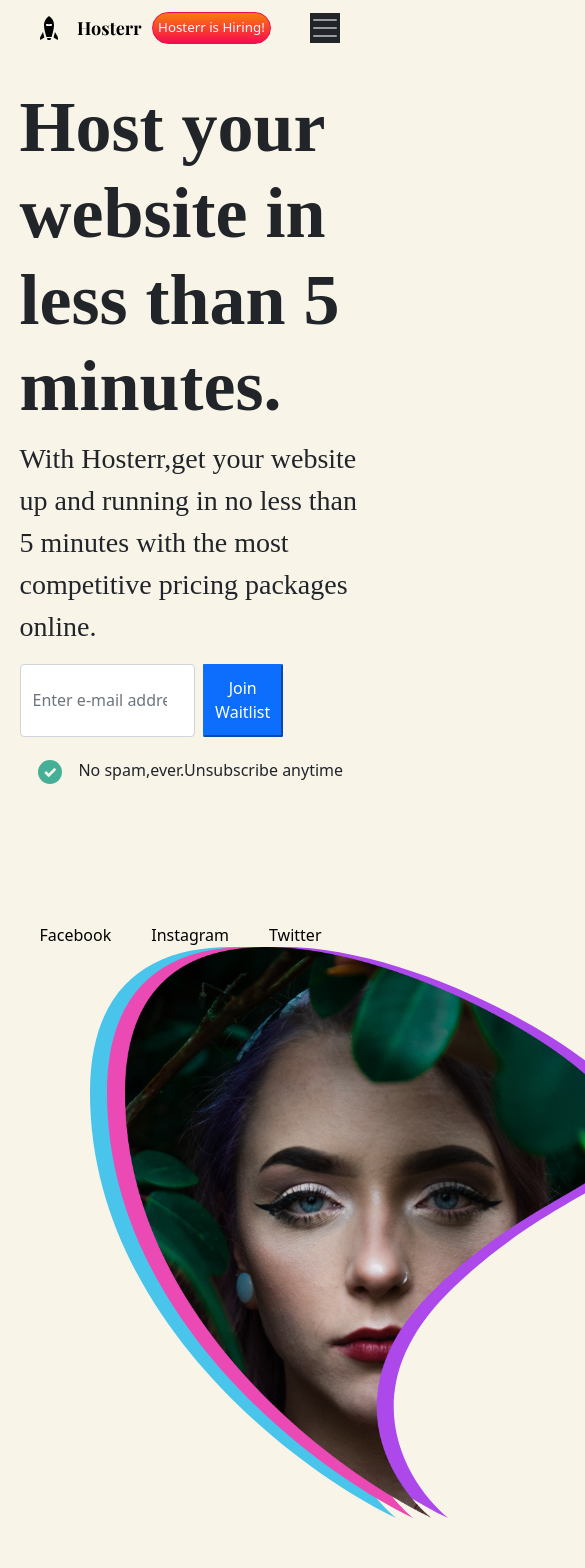
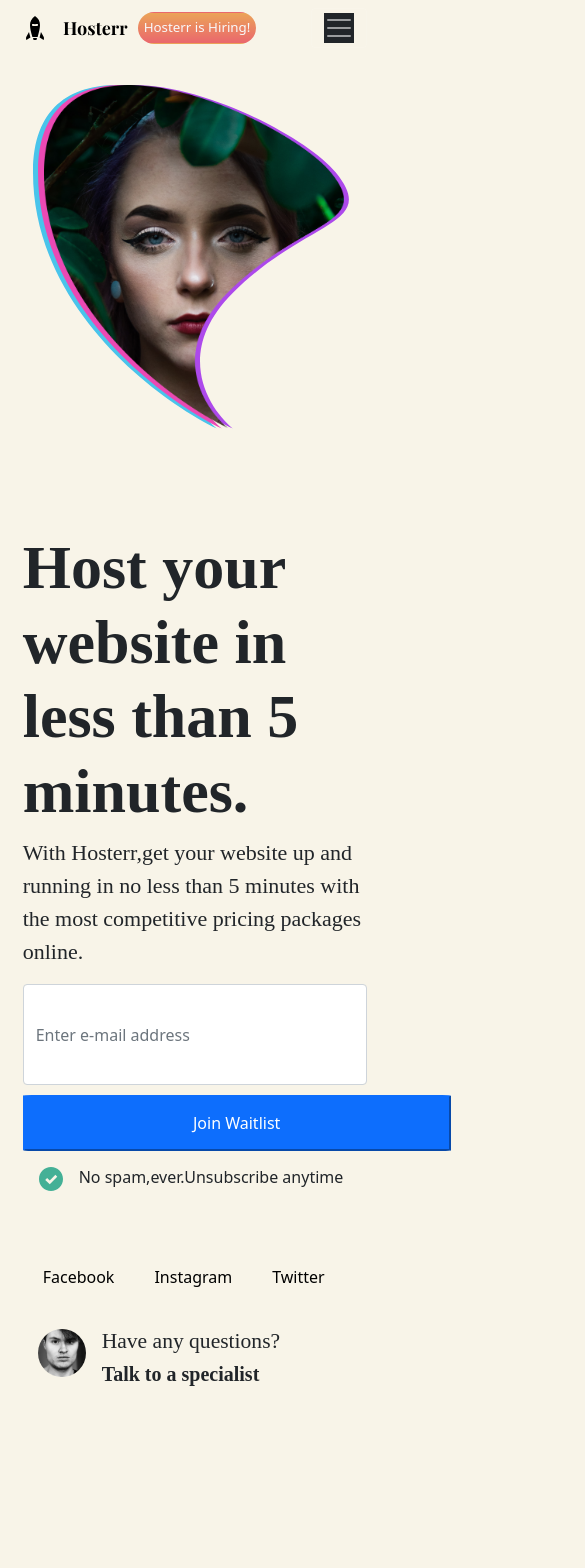
Before and after one commit to catherinekimani/Level-1-, a React (Create React App) app: page / in a window 390 px wide. Shown: the top 1568 px of the page, 585 px wide, since content can reach past the window. After the commit the page ends 1394 px from the top, so only its background shows below. Built offline with nearby package versions, Linux system fonts and the light colour scheme.

Commit message:
ft:Add media queries for mobile view

```diff
--- a/src/App.css
+++ b/src/App.css
@@ -1,8 +1,8 @@
 .container-fluid{
     width: 100%;
-    height: auto;
-    padding-left: 5%;
-    padding-right: 5%;
+    height: auto!important;
+    padding-left: 3%;
+    padding-right: 3%;
 }
 
 li{
@@ -44,12 +44,35 @@ ul li a{
     top: 20%;
     left: 30%;
 }
+button{
+    outline: none;
+}
+.form-check {
 
-.form-check {
-    margin-left: -6%;
-    margin-top: 2%;
+    padding:0!important;
+    padding-left: 0 !important;
+}
+form{
+    height: 80vh;
+}
+.avatar{
+    width: 100% !important;
+
+    margin-left: 95% !important;
+}
+.all{
+    width:1100px !important;
+    margin-top: 20%;
 }
 
+.para{
+    width: 400px;
+}
+
+.two{
+    padding-left: 3%;
+    padding-right: 3%;
+}
 /* media queries */
 @media screen and (max-width: 480px) {
     .btn1{
@@ -61,4 +84,61 @@ ul li a{
     .btn2{
         display: none;
     }
+
+    h1{
+        font-size: 62px !important;
+        margin-top: 45px;
+    }
+    p{
+        font-size: 22px !important;
+    }
+    .row{
+        display: flex;
+        flex-direction: column-reverse;
+    }
+    .parent img{
+        width: 300px;
+    }
+    .row .second{
+        padding: 0;
+        padding-right: 70%;
+        width: auto;
+        height: 400px;
+    }
+    .col-md-6{
+        height: auto;
+    }
+    input{
+        height: 12vh;
+
+    }
+    .form{
+        display: flex;
+        flex-direction: column;
+    }
+    .btn3{
+        width:428px !important;
+        margin: 0 !important;
+        margin-top: 10px !important;
+    }
+
+    .form-check{
+        padding-left: 0 !important;
+        height: 5vh !important;
+    }
+
+    .footer{
+        margin: 20px 0!important;
+        width: auto !important;
+    }
+
+    .all{
+        display: flex;
+        flex-direction: column;
+        margin-top: 15% !important;
+    }
+    .avatar{
+        padding-top: 20px !important;
+        margin: 0 15px !important;
+    }
 }
--- a/src/Components/Landing.js
+++ b/src/Components/Landing.js
@@ -21,7 +21,6 @@ const linkStyle = {
 };
 
 const DIV = styled.h5`
-    line-height: 10px;
     font-weight:bold;
 `
 
@@ -32,12 +31,13 @@ const Button1 = styled.a`
     padding:3px;
     margin-left:10px;
     border-radius:20px 20px 20px 20px;
-    background: linear-gradient(#f77d0b, #f70b4f);
-    border:1px solid #f70b4f;
+    background: linear-gradient(#eba358, #ea676d);
+    border:1px solid transparent;
 `
 const Button2 = styled.button`
     color:white;
     padding:4%;
+    margin-left:2%;
     border-radius:2%;
     width:40%;
 
@@ -48,13 +48,13 @@ const Button2 = styled.button`
 // `
 
 const H1 = styled.h1`
-    font-size:4.5rem;
+    font-size:4.8rem;
     font-family: 'Times New Roman', Times, serif;
     font-weight:bold;
 
 `
 const P = styled.p`
-    font-size:1.75rem;
+    font-size:2.1rem;
     font-family: 'Times New Roman', Times, serif;
 
 `
@@ -63,13 +63,10 @@ const Two = styled.div`
 
 `
 
-const Footer = styled.div`
-    margin-top:35%;
 
-`
 const End = styled.div`
-    margin-top:42rem;
-    margin-left:50%;
+
+
     display:flex;
     font-family: 'Times New Roman', Times, serif;
 
@@ -107,37 +104,39 @@ const Landing = () => {
                 <div class="col-md-6">
                     <H1> Host your website in less than 5 minutes.</H1>
                     <P> With Hosterr,get your website up and running in no less than 5 minutes with the most competitive pricing packages online.</P>
-                    <form class="d-flex w-75">
-                    <input class="form-control me-2" type="search" placeholder="Enter e-mail address" aria-label="Search"/>
-                        <Button2 className='btn-primary' type="button">Join Waitlist</Button2>
-                    </form>
-                        <div class="mb-5 form-check">
+                    <div class=' form d-flex justify-content-between'>
+                    <input class="form-control" type="search" placeholder="Enter e-mail address" aria-label="Search"/>
+                        <Button2 className='btn-primary btn3' type="button">Join Waitlist</Button2>
+                        </div>
+                        <div class=" form-check">
                             <img src={check} className='p-3'  alt=''></img>
                         <label class="form-check-label" for="exampleCheck1">No spam,ever.Unsubscribe anytime</label>
                         </div>
-                        <Footer className='footer'>
+                        <div class='all d-flex justify-content-between'>
+                        <div className='footer'>
                     <Link to="/"style={linkStyle}>Facebook</Link>
                     <Link to="/" style={linkStyle}>Instagram</Link>
                             <Link to="/" style={linkStyle}>Twitter</Link>
-                            </Footer>
+                        </div>
+                        <End className='avatar'>
+                            <div className='avatar1'>
+                            <img src={avatar} alt='' ></img>
+                            </div>
+                            <div class='ms-3 para'>
+                            <h4>Have any questions?</h4>
+                            <DIV>Talk to a specialist</DIV>
+                            </div>
+                        </End>
+                        </div>
                 </div>
 
-                    <div class="col-md-6">
+                    <div class="col-md-6 second">
                     <div class="parent">
                             <img src={first} alt='' className='image4' width={500}></img>
                             <img src={second} alt='' className='image2' width={500}></img>
                             <img src={third} alt='' className='image3' width={500}></img>
                             <img src={hero} alt='hero' className='image1' width={500}></img>
                         </div>
-                        <End className=''>
-                            <div className='avatar'>
-                            <img src={avatar} alt='' ></img>
-                            </div>
-                            <div class='ms-3'>
-                            <h4>Have any questions?</h4>
-                            <DIV>Talk to a specialist</DIV>
-                            </div>
-                            </End>
 
                 </div>
                 </div>
```
